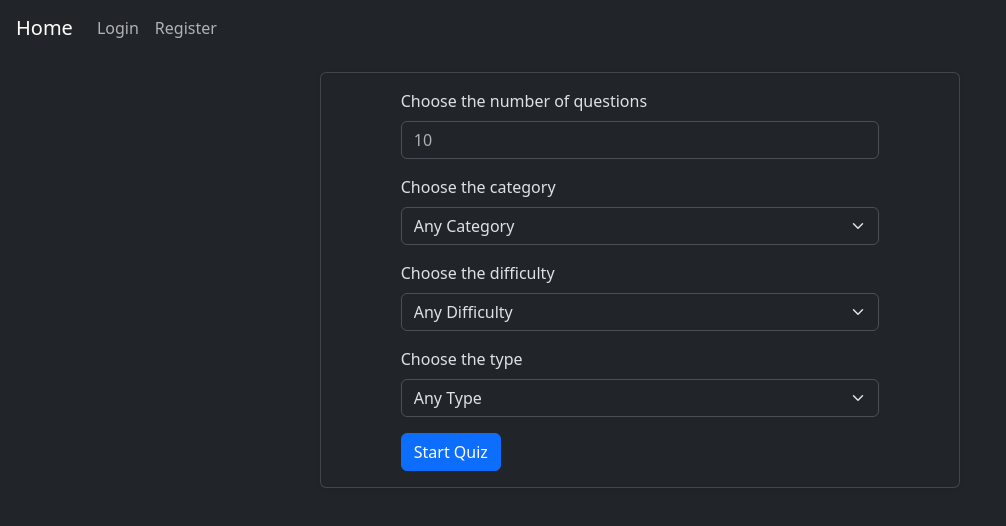
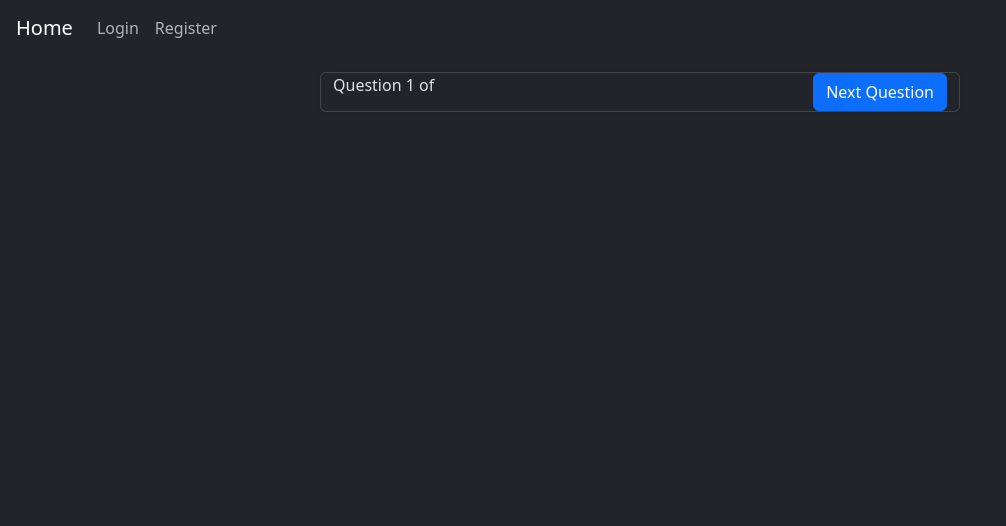
Before and after one commit to GowthamRajendra/QuizlyTime, a React (Vite) app in the folder views/: page /quiz in a window 1280 px wide. Shown: the top 526 px of the page, without its empty margins (0-1006 px from the left). Built offline with nearby package versions, Linux system fonts and the light colour scheme.

Commit message:
started quiz page

```diff
--- /dev/null
+++ b/views/context/QuizContext.jsx
@@ -0,0 +1 @@
+// maybe keep track of score, timer etc.
--- a/views/src/App.jsx
+++ b/views/src/App.jsx
@@ -3,6 +3,7 @@ import 'bootstrap/dist/css/bootstrap.min.css'
 import Login from './pages/Login'
 import Register from './pages/Register'
 import QuizSelection from './pages/QuizSelection'
+import Quiz from './pages/Quiz'
 import MyNavbar from './components/MyNavbar'
 import { Routes, Route } from 'react-router-dom'
 
@@ -15,7 +16,8 @@ function App() {
           <Route path='/' element={<div>Home</div>} />
           <Route path='/login' element={<Login />} />
           <Route path='/register' element={<Register />} />
-          <Route path='/quiz' element={<QuizSelection/>}/>
+          <Route path='/quiz-selection' element={<QuizSelection/>}/>
+          <Route path='/quiz' element={<Quiz/>}/>
         </Routes>
       </div>
     </>
--- /dev/null
+++ b/views/src/components/QuizQuestion.jsx
@@ -0,0 +1,7 @@
+import Card from 'react-bootstrap/Card'
+
+
+export default function QuizQuestion({question, isAnswered, setIsAnswered}) {
+
+
+}
--- /dev/null
+++ b/views/src/pages/Quiz.jsx
@@ -0,0 +1,35 @@
+import Button from 'react-bootstrap/Button'
+import Card from 'react-bootstrap/Card'
+import Container from 'react-bootstrap/Container';
+import Row from 'react-bootstrap/Row';
+import Col from 'react-bootstrap/Col';
+
+import { useState } from 'react'
+
+import QuizQuestion from '../components/QuizQuestion'
+
+export default function Quiz(questions) {
+
+    const [currentQuestionIndex, setCurrentQuestionIndex] = useState(0)
+    const [isAnswered, setIsAnswered] = useState(false)
+
+    const handleNextQuestion = () => {
+        if (currentQuestionIndex < questions.length - 1) {
+            setCurrentQuestionIndex(currentQuestionIndex + 1)
+            setIsAnswered(false)
+        }
+    }
+
+
+    return (
+        <Card className='d-flex flex-row justify-content-center w-50 shadow-sm mt-3'>
+            {/* <QuizQuestion question={questions[currentQuestionIndex]} isAnswered={isAnswered} setIsAnswered={setIsAnswered}/> */}
+            <Container>
+                <Row className='d-flex flex-row justify-content-between'>
+                    <Col xs="auto">Question {currentQuestionIndex + 1} of {questions.length}</Col>
+                    <Col xs="auto"><Button variant='primary' onClick={handleNextQuestion}>Next Question</Button></Col>
+                </Row>
+            </Container>
+        </Card>
+    )
+}
--- a/views/src/pages/QuizSelection.jsx
+++ b/views/src/pages/QuizSelection.jsx
@@ -1,16 +1,15 @@
-// TODO
-// quiz settings page
-// quiz game page
-
 import Form from 'react-bootstrap/Form'
 import Button from 'react-bootstrap/Button'
 import Card from 'react-bootstrap/Card'
+
+import { useNavigate } from 'react-router-dom'
 
 import axios from '../api/axios'
 
 export default function QuizSelection() {
 
-    // form submission
+    const navigate = useNavigate()
+
     const handleSubmit = async (e) => {
         e.preventDefault()
 
@@ -26,12 +25,16 @@ export default function QuizSelection() {
                 // testing only
                 {
                     headers: {
-                        'Authorization' : 'Bearer eyJhbGciOiJIUzI1NiIsInR5cCI6IkpXVCJ9.eyJzdWIiOiI2NzFlZmU1NWEzOTU1ZTIzZDhhODdjYjkiLCJ0eXBlIjoiYWNjZXNzIiwiaWF0IjoxNzMwMTY1MzQ2LCJleHAiOjE3MzAxNjcxNDZ9.2ll5Q4pFLhLzXVBU5oLjzlrCoXmRVJsdB9bd7srX4Xg'
+                        'Authorization' : 'Bearer eyJhbGciOiJIUzI1NiIsInR5cCI6IkpXVCJ9.eyJzdWIiOiI2NzFlZmU1NWEzOTU1ZTIzZDhhODdjYjkiLCJ0eXBlIjoiYWNjZXNzIiwiaWF0IjoxNzMwMjI3NzM3LCJleHAiOjE3MzA0MDc3Mzd9.oY7mj-Z-bpHfWvysYMy7iqpcGCJ88LZXSlNXJf-64pQ'
                     }
                 }
             )
 
-            console.log(JSON.stringify(response.data))
+            console.log(response.data['results'])
+            console.log(response.data['results'].length)
+            // navigate to the quiz page with the questions
+            navigate('/quiz', {state: response.data['results']})
+
         } catch (error) {
             console.error(error)
         }
```
Also changed, not shown: 1 other file (tests, documents, lock files or other folders).
